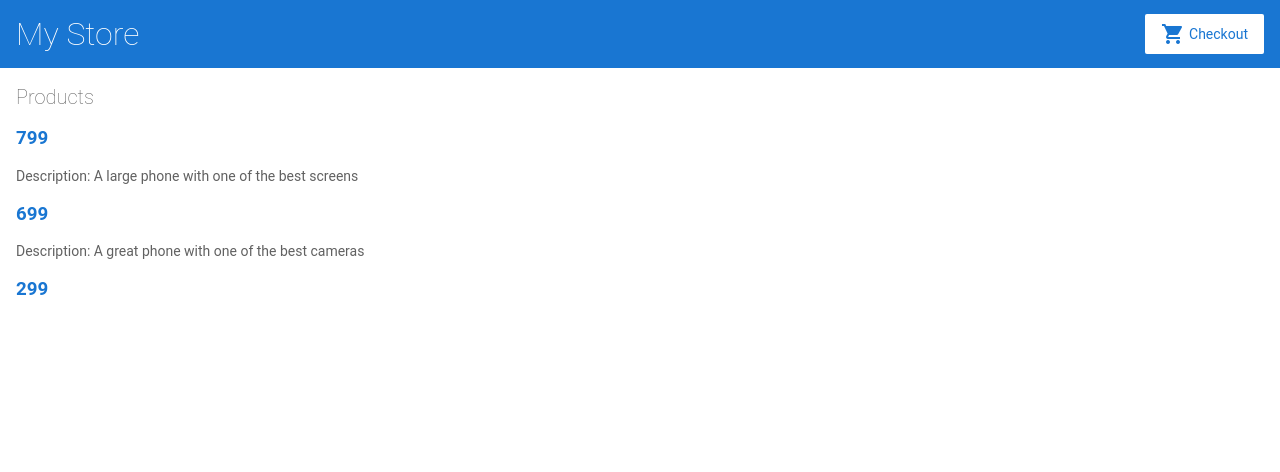
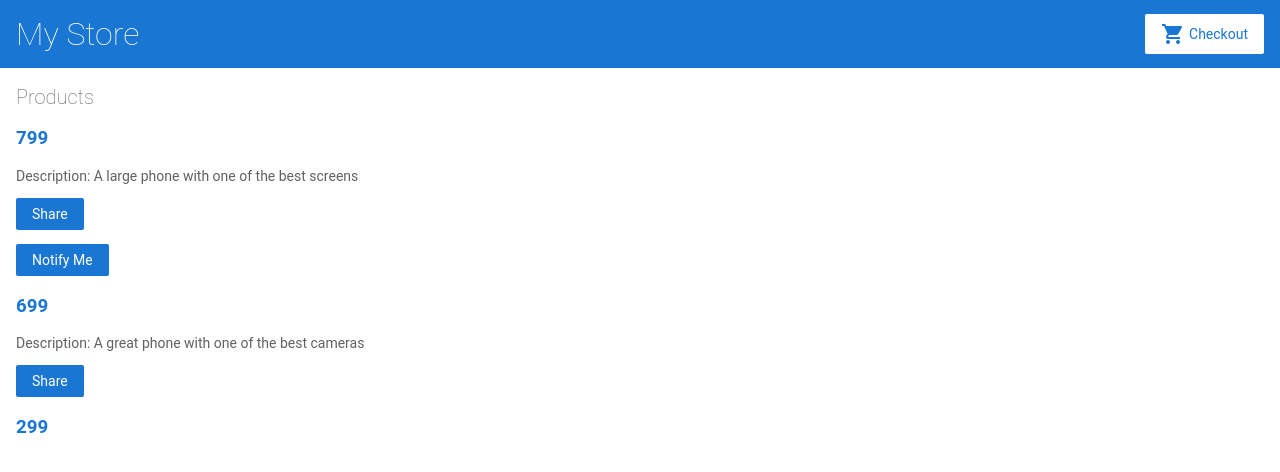
Before and after one commit to FireMdu/angular-online-store, an Angular app: page / in a window 1280 px wide. Shown: the top 472 px of the page. Built offline with nearby package versions, Linux system fonts and the light colour scheme.

Commit message:
Pass data to parent component

```diff
--- a/src/app/app.module.ts
+++ b/src/app/app.module.ts
@@ -6,6 +6,7 @@
 import { AppComponent } from './app.component';
 import { TopBarComponent } from './top-bar/top-bar.component';
 import { ProductListComponent } from './product-list/product-list.component';
+import { ProductAlertsComponent } from './product-alerts/product-alerts.component';
 
 @NgModule({
   imports: [
@@ -18,7 +19,8 @@
   declarations: [
     AppComponent,
     TopBarComponent,
-    ProductListComponent
+    ProductListComponent,
+    ProductAlertsComponent
   ],
   bootstrap: [
     AppComponent
--- /dev/null
+++ b/src/app/product-alerts/product-alerts.component.html
@@ -0,0 +1,3 @@
+<p *ngIf="product && product.price > 700">
+  <button type="button" (click)="notify.emit()">Notify Me</button>
+</p>
--- /dev/null
+++ b/src/app/product-alerts/product-alerts.component.ts
@@ -0,0 +1,17 @@
+import { Component, OnInit, Input, Output, EventEmitter } from '@angular/core';
+import { Product } from '../products';
+
+@Component({
+  selector: 'app-product-alerts',
+  templateUrl: './product-alerts.component.html',
+  styleUrls: ['./product-alerts.component.css'],
+})
+export class ProductAlertsComponent implements OnInit {
+  constructor() {}
+
+  @Input() product!: Product;
+
+  @Output() notify = new EventEmitter();
+
+  ngOnInit(): void {}
+}
--- a/src/app/product-list/product-list.component.html
+++ b/src/app/product-list/product-list.component.html
@@ -8,6 +8,14 @@
   </h3>
 
   <p *ngIf="product.description">Description: {{ product.description }}</p>
+
+  <!-- Only share products with a description -->
+  <button type="button" (click)="share()" *ngIf="product.description">
+    Share
+  </button>
+
+  <app-product-alerts [product]="product" (notify)="onNotify()">
+  </app-product-alerts>
 </div>
 
 <!--
--- a/src/app/product-list/product-list.component.ts
+++ b/src/app/product-list/product-list.component.ts
@@ -13,6 +13,10 @@
   share() {
     window.alert('The product has been shared!');
   }
+
+  onNotify() {
+    window.alert('You will be notified when the product goes on sale');
+  }
 }
 
 /*
```
Also changed, not shown: src/app/product-alerts/product-alerts.component.css (added), 1 other file (tests, documents, lock files or other folders).
